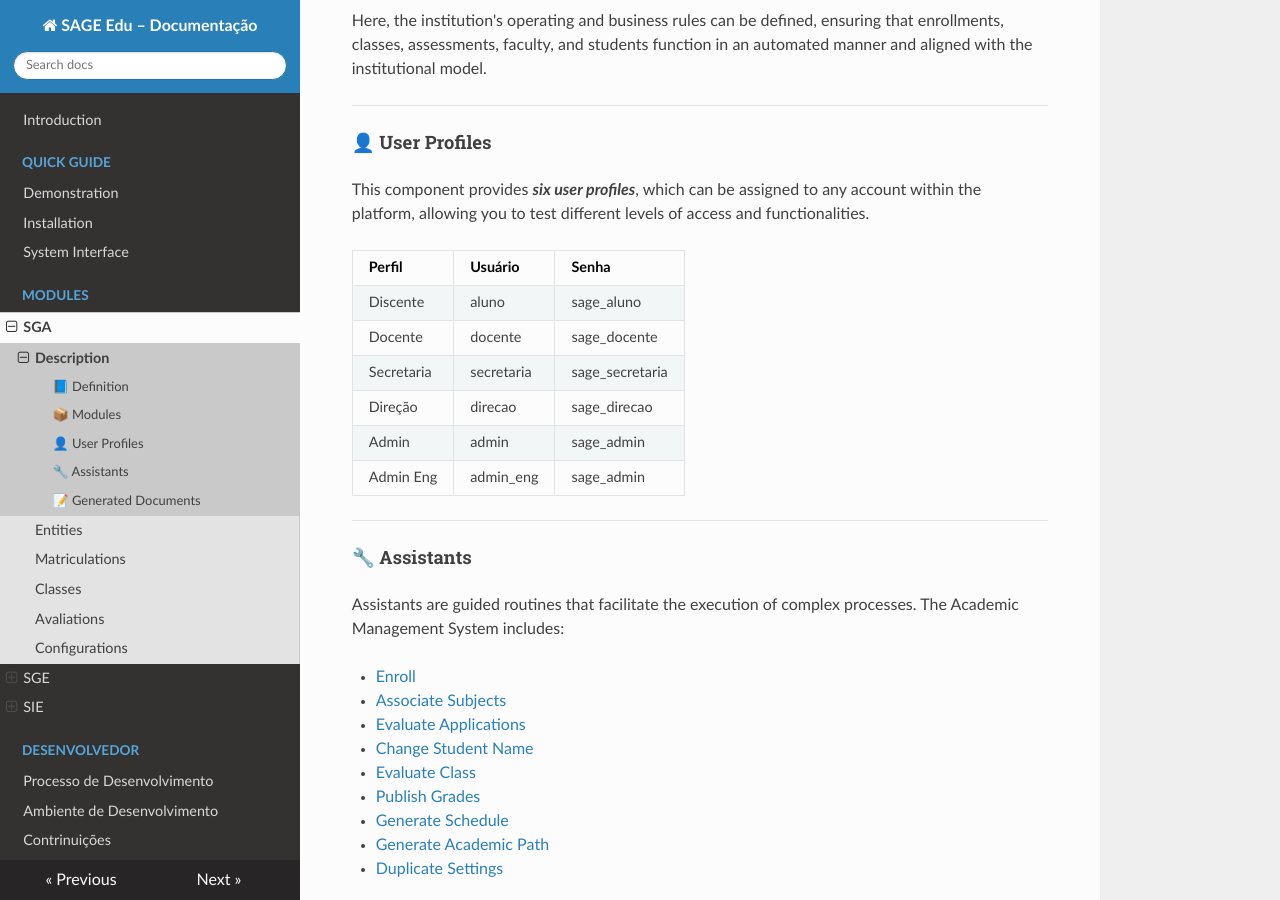
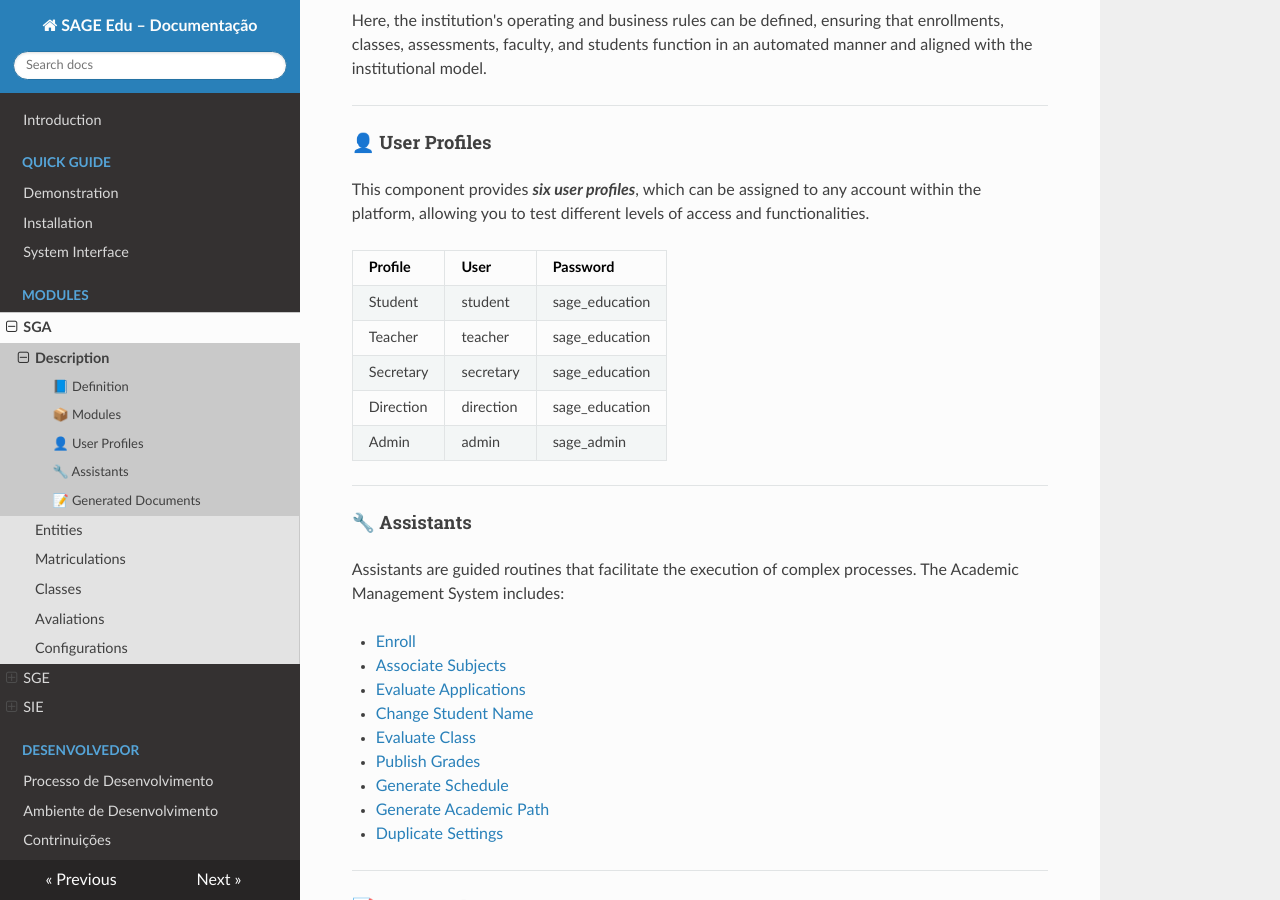
Before and after one commit to zacariasjuliano/sage-edu-docs, an MkDocs documentation site: the page built from docs/modulos/sga/intro.md, in a window 1280 px wide and 900 px high, scrolled down 1847 px. Built offline with MkDocs 1.6.1, drawn with Linux system fonts in a browser that asks for light colours; nearby versions of some CDN libraries.

Commit message:
Update SGA

```diff
--- a/docs/modulos/sga/intro.md
+++ b/docs/modulos/sga/intro.md
@@ -79,14 +79,13 @@
 
 This component provides ***six user profiles***, which can be assigned to any account within the platform, allowing you to test different levels of access and functionalities.
 
-| **Perfil** | **Usuário** | **Senha**       |
-| ---------- | ----------- | --------------- |
-| Discente   | aluno       | sage_aluno      |
-| Docente    | docente     | sage_docente    |
-| Secretaria | secretaria  | sage_secretaria |
-| Direção    | direcao     | sage_direcao    |
-| Admin      | admin       | sage_admin      |
-| Admin Eng  | admin_eng   | sage_admin      |
+| **Profile** | **User**     | **Password**    |
+|-------------|--------------|-----------------|
+| Student     | student      | sage_education  |
+| Teacher     | teacher      | sage_education  |
+| Secretary   | secretary    | sage_education  |
+| Direction   | direction    | sage_education  |
+| Admin       | admin        | sage_admin      |
 
 ---
 
```
